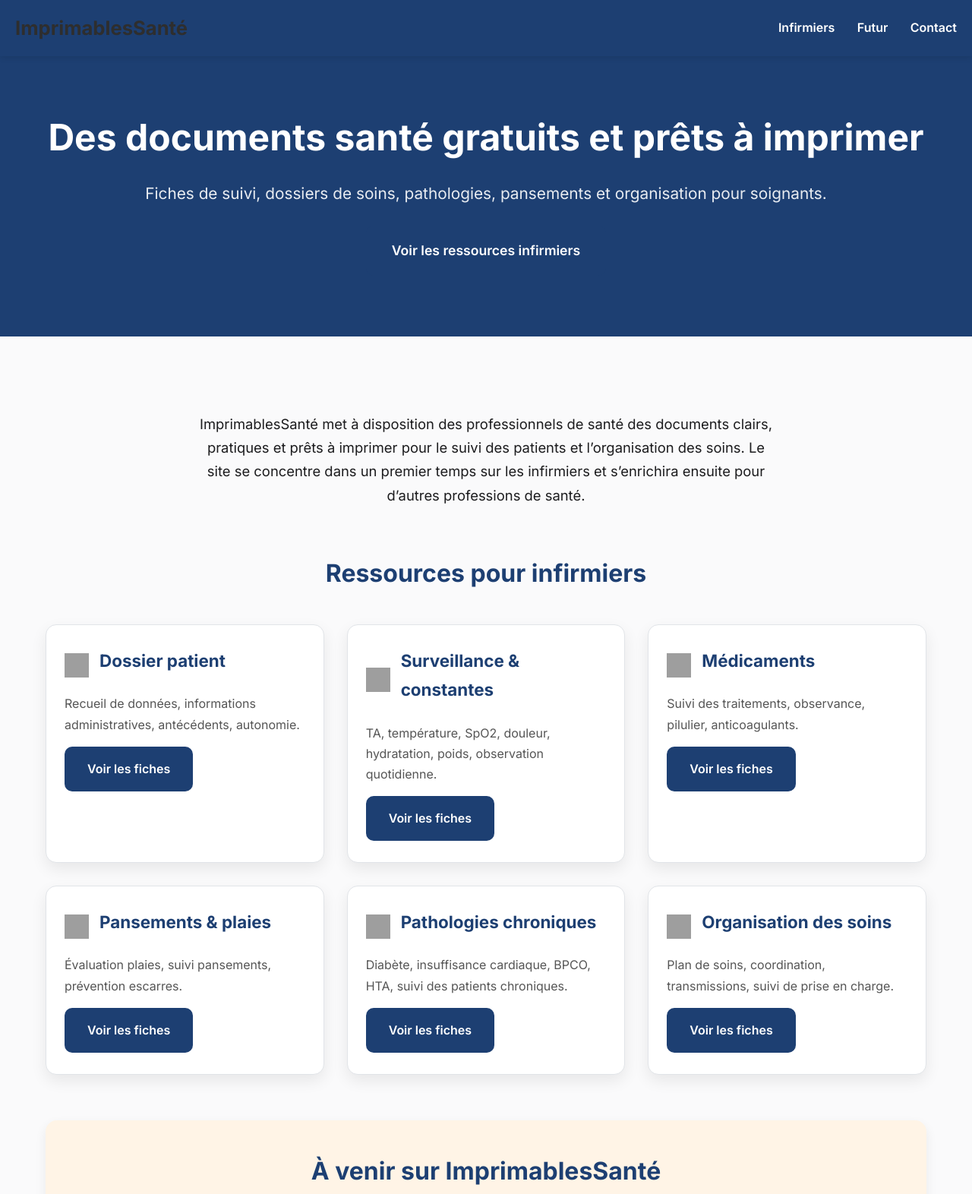
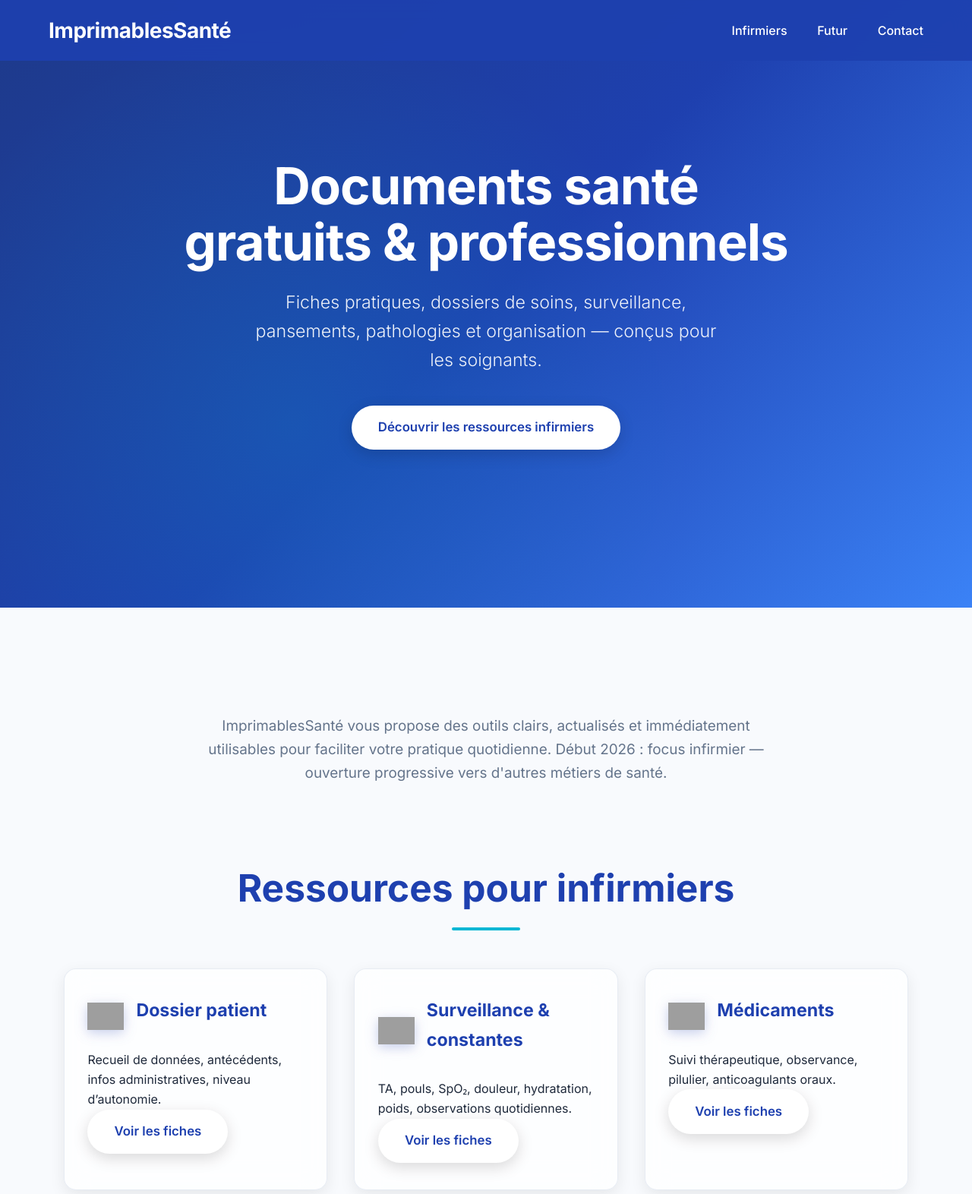
Before and after one commit to xd6pwyx7n2-debug/ImprimablesSant-, a plain HTML site: page index.html in a window 1280 px wide. Shown: the top 1572 px of the page at 76% size. Drawn offline with Linux system fonts and the light colour scheme; grey boxes are pictures that could not be loaded.

Commit message:
Update index.html

```diff
--- a/index.html
+++ b/index.html
@@ -4,148 +4,307 @@
   <meta charset="UTF-8">
   <title>ImprimablesSanté – Documents santé gratuits à imprimer</title>
   <meta name="description" content="ImprimablesSanté propose des documents professionnels gratuits à imprimer pour les soignants : fiches de suivi patients, dossiers de soins, constantes, pathologies, organisation.">
-  <meta name="keywords" content="imprimables santé, documents santé gratuits, fiches soins infirmiers, suivi patient infirmier, dossier de soins pdf">
   <meta name="viewport" content="width=device-width, initial-scale=1.0">
 
-  <!-- GOOGLE FONT -->
-  <link href="https://fonts.googleapis.com/css2?family=Inter:wght@400;600;700&display=swap" rel="stylesheet">
+  <!-- Google Font - Inter + variable fonts possible en 2026 -->
+  <link rel="preconnect" href="https://fonts.googleapis.com">
+  <link rel="preconnect" href="https://fonts.gstatic.com" crossorigin>
+  <link href="https://fonts.googleapis.com/css2?family=Inter:wght@300;400;500;600;700&display=swap" rel="stylesheet">
 
-  <!-- CSS MODERNE INTÉGRÉ -->
   <style>
-    /* RESET */
-    *{margin:0;padding:0;box-sizing:border-box;}
-    html{scroll-behavior:smooth;}
-    body{font-family:'Inter',Arial,sans-serif;background:#fafafb;color:#2e2e2e;line-height:1.7;}
-
-    /* VARIABLES */
-    :root{
-      --primary:#1d3f72;
-      --primary-light:#3267a8;
-      --accent:#ffffff;
-      --text-dark:#1c1c1e;
-      --text-muted:#555;
-      --border:#e1e4e8;
-      --shadow-light:rgba(0,0,0,0.08);
+    /* ── RESET & BASE ──────────────────────────────────────── */
+    * {
+      margin: 0;
+      padding: 0;
+      box-sizing: border-box;
     }
 
-    /* NAVBAR */
-    nav{
-      position:fixed;
-      top:0;
-      width:100%;
-      background:var(--primary);
-      padding:15px 20px;
-      display:flex;
-      justify-content:space-between;
-      align-items:center;
-      z-index:100;
-      box-shadow:0 2px 8px rgba(0,0,0,0.1);
-    }
-    nav a{
-      color:#fff;
-      text-decoration:none;
-      font-weight:600;
-      margin-left:25px;
-      transition:opacity 0.3s;
-    }
-    nav a:hover{opacity:0.8;}
-    nav .logo{font-size:1.6rem;font-weight:700;}
-
-    /* HERO */
-    .hero{
-      display:flex;
-      flex-direction:column;
-      justify-content:center;
-      align-items:center;
-      text-align:center;
-      background:var(--primary);
-      color:#fff;
-      padding:140px 20px 80px 20px;
-    }
-    .hero h1{font-size:3rem;margin-bottom:15px;}
-    .hero p{font-size:1.3rem;margin-bottom:25px;opacity:0.9;}
-    .hero .btn{padding:16px 32px;font-size:1.1rem;}
-
-    /* MAIN CONTAINER */
-    main.container{max-width:1200px;margin:0 auto;padding:60px 20px;}
-
-    /* SECTION TITRE */
-    section h2{text-align:center;font-size:2rem;margin-bottom:40px;color:var(--primary);}
-
-    /* GRID */
-    .grid{
-      display:grid;
-      grid-template-columns:repeat(auto-fit,minmax(300px,1fr));
-      gap:30px;
-      margin-bottom:60px;
+    html {
+      scroll-behavior: smooth;
     }
 
-    /* CARD */
-    .card{
-      background:var(--accent);
-      border-radius:14px;
-      padding:28px 24px;
-      box-shadow:0 8px 20px var(--shadow-light);
-      border:1px solid var(--border);
-      transition:transform 0.3s,box-shadow 0.3s;
-    }
-    .card:hover{transform:translateY(-3px);box-shadow:0 12px 24px rgba(0,0,0,0.12);}
-    .card h3{font-size:1.4rem;color:var(--primary);margin-bottom:12px;}
-    .card p{font-size:1rem;color:var(--text-muted);}
-    .card .btn{margin-top:15px;display:inline-block;}
-
-    /* ICON BLOCK */
-    .icon-block{display:flex;align-items:center;gap:14px;margin-bottom:12px;}
-    .icon-block svg, .icon-block img{width:32px;height:32px;}
-
-    /* BTN */
-    .btn{
-      display:inline-block;
-      padding:14px 28px;
-      background:var(--primary);
-      color:#fff;
-      font-weight:600;
-      border-radius:10px;
-      text-decoration:none;
-      border:2px solid transparent;
-      transition:background 0.3s,border-color 0.3s,transform 0.2s;
-    }
-    .btn:hover{background:var(--primary-light);border-color:var(--primary-light);transform:scale(1.04);}
-
-    /* FUTURE SECTION */
-    .future{
-      background:#fff4e6;
-      padding:40px;
-      border-radius:15px;
-      text-align:center;
-      margin-top:50px;
-      box-shadow:0 6px 15px rgba(0,0,0,0.07);
+    body {
+      font-family: 'Inter', system-ui, -apple-system, sans-serif;
+      background: #f8fafd;
+      color: #1e293b;
+      line-height: 1.65;
+      overflow-x: hidden;
     }
 
-    /* FOOTER */
-    footer{
-      background:var(--primary);
-      color:#fff;
-      text-align:center;
-      padding:35px 20px;
-      font-size:0.95rem;
+    /* ── VARIABLES 2026 - Santé moderne & confiance ───────── */
+    :root {
+      --primary:    #1e40af;        /* Bleu profond confiance */
+      --primary-dark: #1e3a8a;
+      --primary-light: #3b82f6;
+      --accent:     #06b6d4;        /* Turquoise frais, moderne */
+      --accent-soft:#5eead4;
+      --corail:     #f87171;        /* Très léger accent chaud */
+      --bg:         #f8fafd;
+      --card-bg:    rgba(255,255,255,0.75);
+      --text:       #0f172a;
+      --text-muted: #64748b;
+      --border:     rgba(226,232,240,0.8);
+      --shadow-sm:  0 6px 20px rgba(0,0,0,0.08);
+      --shadow-md:  0 12px 32px rgba(30,64,175,0.12);
+      --radius:     16px;
+      --transition: all 0.4s cubic-bezier(0.165, 0.84, 0.44, 1);
     }
-    footer a{color:#fff;text-decoration:underline;}
-    footer p{margin-bottom:5px;}
 
-    /* INTRO */
-    .intro{text-align:center;max-width:800px;margin:40px auto 60px auto;font-size:1.15rem;color:var(--text-dark);padding:0 15px;}
+    /* ── NAVBAR ────────────────────────────────────────────── */
+    nav {
+      position: fixed;
+      inset: 0 0 auto 0;
+      height: 80px;
+      background: rgba(30,64,175,0.92);
+      backdrop-filter: blur(12px);
+      -webkit-backdrop-filter: blur(12px);
+      color: white;
+      display: flex;
+      align-items: center;
+      justify-content: space-between;
+      padding: 0 5vw;
+      z-index: 1000;
+      transition: var(--transition);
+    }
 
-    /* RESPONSIVE */
-    @media(max-width:768px){
-      nav a{margin-left:15px;}
-      .hero h1{font-size:2.4rem;}
-      .hero p{font-size:1.1rem;}
-      .btn{padding:12px 24px;}
+    nav.scrolled {
+      background: rgba(30,64,175,0.96);
+      box-shadow: 0 4px 20px rgba(0,0,0,0.15);
+    }
+
+    .logo {
+      font-size: 1.75rem;
+      font-weight: 700;
+      letter-spacing: -0.5px;
+    }
+
+    nav a {
+      color: white;
+      text-decoration: none;
+      font-weight: 500;
+      margin-left: 2.2rem;
+      position: relative;
+      transition: var(--transition);
+    }
+
+    nav a::after {
+      content: '';
+      position: absolute;
+      width: 0;
+      height: 2px;
+      bottom: -6px;
+      left: 0;
+      background: var(--accent);
+      transition: width 0.35s ease;
+    }
+
+    nav a:hover::after,
+    nav a.active::after { width: 100%; }
+
+    /* ── HERO ──────────────────────────────────────────────── */
+    .hero {
+      min-height: 100vh;
+      display: grid;
+      place-items: center;
+      text-align: center;
+      background: linear-gradient(135deg, #1e3a8a 0%, #1e40af 50%, #3b82f6 100%);
+      color: white;
+      padding: 0 5vw;
+      position: relative;
+      overflow: hidden;
+    }
+
+    .hero::before {
+      content: '';
+      position: absolute;
+      inset: 0;
+      background: radial-gradient(circle at 30% 70%, rgba(6,182,212,0.18) 0%, transparent 50%);
+      pointer-events: none;
+    }
+
+    .hero-content {
+      position: relative;
+      z-index: 2;
+      max-width: 900px;
+    }
+
+    .hero h1 {
+      font-size: clamp(2.8rem, 6vw, 4.2rem);
+      font-weight: 700;
+      margin-bottom: 1.4rem;
+      line-height: 1.1;
+      letter-spacing: -1px;
+    }
+
+    .hero p {
+      font-size: clamp(1.2rem, 3vw, 1.45rem);
+      max-width: 620px;
+      margin: 0 auto 2.5rem;
+      opacity: 0.92;
+      font-weight: 300;
+    }
+
+    /* ── BUTTONS ───────────────────────────────────────────── */
+    .btn {
+      display: inline-flex;
+      align-items: center;
+      justify-content: center;
+      padding: 0.95rem 2.2rem;
+      font-size: 1.05rem;
+      font-weight: 600;
+      background: white;
+      color: var(--primary);
+      border-radius: 50px;
+      text-decoration: none;
+      border: none;
+      box-shadow: 0 6px 20px rgba(0,0,0,0.15);
+      transition: var(--transition);
+      position: relative;
+      overflow: hidden;
+    }
+
+    .btn::before {
+      content: '';
+      position: absolute;
+      inset: 0;
+      background: linear-gradient(90deg, transparent, rgba(255,255,255,0.3), transparent);
+      transform: translateX(-100%);
+      transition: transform 0.6s;
+    }
+
+    .btn:hover::before { transform: translateX(100%); }
+
+    .btn:hover {
+      transform: translateY(-4px);
+      box-shadow: 0 12px 32px rgba(30,64,175,0.28);
+      background: #f8fafd;
+    }
+
+    .btn-accent {
+      background: var(--accent);
+      color: white;
+    }
+
+    /* ── MAIN CONTAINER ────────────────────────────────────── */
+    main.container {
+      max-width: 1240px;
+      margin: 0 auto;
+      padding: 140px 5vw 100px;
+    }
+
+    section h2 {
+      text-align: center;
+      font-size: clamp(2.2rem, 5vw, 3.1rem);
+      font-weight: 700;
+      margin-bottom: 4rem;
+      color: var(--primary);
+      position: relative;
+    }
+
+    section h2::after {
+      content: '';
+      width: 90px;
+      height: 4px;
+      background: var(--accent);
+      position: absolute;
+      bottom: -14px;
+      left: 50%;
+      transform: translateX(-50%);
+      border-radius: 2px;
+    }
+
+    /* ── CARDS avec glassmorphism léger ────────────────────── */
+    .grid {
+      display: grid;
+      grid-template-columns: repeat(auto-fit, minmax(320px, 1fr));
+      gap: 2.2rem;
+    }
+
+    .card {
+      background: var(--card-bg);
+      backdrop-filter: blur(16px);
+      -webkit-backdrop-filter: blur(16px);
+      border: 1px solid var(--border);
+      border-radius: var(--radius);
+      padding: 2.2rem 1.9rem;
+      box-shadow: var(--shadow-sm);
+      transition: var(--transition);
+      opacity: 0;
+      transform: translateY(35px);
+      animation: cardFadeIn 0.9s forwards;
+      animation-delay: calc(var(--order) * 120ms);
+    }
+
+    @keyframes cardFadeIn {
+      to {
+        opacity: 1;
+        transform: translateY(0);
+      }
+    }
+
+    .card:hover {
+      transform: translateY(-10px);
+      box-shadow: var(--shadow-md);
+    }
+
+    .card h3 {
+      font-size: 1.45rem;
+      color: var(--primary);
+      margin-bottom: 0.9rem;
+    }
+
+    .icon-block {
+      display: flex;
+      align-items: center;
+      gap: 1rem;
+      margin-bottom: 1.1rem;
+    }
+
+    .icon-block img {
+      width: 48px;
+      height: 48px;
+      object-fit: contain;
+      filter: drop-shadow(0 4px 8px rgba(30,64,175,0.25));
+      transition: transform 0.5s ease;
+    }
+
+    .card:hover .icon-block img {
+      transform: scale(1.12) rotate(8deg);
+    }
+
+    /* ── FUTURE SECTION ────────────────────────────────────── */
+    .future {
+      background: linear-gradient(135deg, rgba(5,182,212,0.08) 0%, rgba(248,250,253,0.4) 100%);
+      backdrop-filter: blur(10px);
+      border: 1px solid rgba(5,182,212,0.15);
+      border-radius: var(--radius);
+      padding: 3.5rem 2.5rem;
+      text-align: center;
+      margin: 6rem 0 4rem;
+    }
+
+    /* ── FOOTER ────────────────────────────────────────────── */
+    footer {
+      background: var(--primary);
+      color: rgba(255,255,255,0.92);
+      text-align: center;
+      padding: 4rem 5vw 2.5rem;
+    }
+
+    footer a {
+      color: var(--accent-soft);
+      text-decoration: none;
+      font-weight: 500;
+    }
+
+    /* Responsive */
+    @media (max-width: 820px) {
+      nav { padding: 0 6vw; }
+      nav a { margin-left: 1.4rem; font-size: 0.95rem; }
+      .hero h1 { font-size: 3.1rem; }
     }
   </style>
 </head>
-
 <body>
 
 <!-- NAVBAR -->
@@ -158,95 +317,103 @@
   </div>
 </nav>
 
-<!-- HERO SECTION -->
+<!-- HERO -->
 <section class="hero">
-  <h1>Des documents santé gratuits et prêts à imprimer</h1>
-  <p>Fiches de suivi, dossiers de soins, pathologies, pansements et organisation pour soignants.</p>
-  <a href="#infirmiers" class="btn">Voir les ressources infirmiers</a>
+  <div class="hero-content">
+    <h1>Documents santé<br>gratuits & professionnels</h1>
+    <p>Fiches pratiques, dossiers de soins, surveillance, pansements, pathologies et organisation — conçus pour les soignants.</p>
+    <a href="#infirmiers" class="btn">Découvrir les ressources infirmiers</a>
+  </div>
 </section>
 
-<!-- MAIN CONTENT -->
 <main class="container">
 
-  <!-- INTRO -->
-  <section class="intro">
-    <p>ImprimablesSanté met à disposition des professionnels de santé des documents clairs, pratiques et prêts à imprimer pour le suivi des patients et l’organisation des soins. Le site se concentre dans un premier temps sur les infirmiers et s’enrichira ensuite pour d’autres professions de santé.</p>
+  <section class="intro" style="text-align:center; max-width:780px; margin:0 auto 6rem; font-size:1.18rem; color:var(--text-muted);">
+    <p>ImprimablesSanté vous propose des outils clairs, actualisés et immédiatement utilisables pour faciliter votre pratique quotidienne. Début 2026 : focus infirmier — ouverture progressive vers d'autres métiers de santé.</p>
   </section>
 
-  <!-- INFIRMIERS -->
+  <!-- RESSOURCES INFIRMIERS -->
   <section id="infirmiers">
     <h2>Ressources pour infirmiers</h2>
     <div class="grid">
-      <div class="card">
+      <div class="card" style="--order:1">
         <div class="icon-block">
-          <img src="https://img.icons8.com/ios-filled/50/1d3f72/folder-invoices.png"/>
+          <img src="https://img.icons8.com/ios-filled/50/1d3f72/folder-invoices.png" alt="Dossier"/>
           <h3>Dossier patient</h3>
         </div>
-        <p>Recueil de données, informations administratives, antécédents, autonomie.</p>
+        <p>Recueil de données, antécédents, infos administratives, niveau d’autonomie.</p>
         <a href="/infirmiers/dossier-patient.html" class="btn">Voir les fiches</a>
       </div>
 
-      <div class="card">
+      <div class="card" style="--order:2">
         <div class="icon-block">
-          <img src="https://img.icons8.com/ios-filled/50/1d3f72/stethoscope.png"/>
+          <img src="https://img.icons8.com/ios-filled/50/1d3f72/stethoscope.png" alt="Constantes"/>
           <h3>Surveillance & constantes</h3>
         </div>
-        <p>TA, température, SpO2, douleur, hydratation, poids, observation quotidienne.</p>
+        <p>TA, pouls, SpO₂, douleur, hydratation, poids, observations quotidiennes.</p>
         <a href="/infirmiers/surveillance.html" class="btn">Voir les fiches</a>
       </div>
 
-      <div class="card">
+      <div class="card" style="--order:3">
         <div class="icon-block">
-          <img src="https://img.icons8.com/ios-filled/50/1d3f72/pill.png"/>
+          <img src="https://img.icons8.com/ios-filled/50/1d3f72/pill.png" alt="Médicaments"/>
           <h3>Médicaments</h3>
         </div>
-        <p>Suivi des traitements, observance, pilulier, anticoagulants.</p>
+        <p>Suivi thérapeutique, observance, pilulier, anticoagulants oraux.</p>
         <a href="/infirmiers/medicaments.html" class="btn">Voir les fiches</a>
       </div>
 
-      <div class="card">
+      <div class="card" style="--order:4">
         <div class="icon-block">
-          <img src="https://img.icons8.com/ios-filled/50/1d3f72/band-aid.png"/>
+          <img src="https://img.icons8.com/ios-filled/50/1d3f72/band-aid.png" alt="Pansements"/>
           <h3>Pansements & plaies</h3>
         </div>
-        <p>Évaluation plaies, suivi pansements, prévention escarres.</p>
+        <p>Évaluation, suivi, prévention des escarres, pansements modernes.</p>
         <a href="/infirmiers/pansements.html" class="btn">Voir les fiches</a>
       </div>
 
-      <div class="card">
+      <div class="card" style="--order:5">
         <div class="icon-block">
-          <img src="https://img.icons8.com/ios-filled/50/1d3f72/heart.png"/>
+          <img src="https://img.icons8.com/ios-filled/50/1d3f72/heart.png" alt="Pathologies"/>
           <h3>Pathologies chroniques</h3>
         </div>
-        <p>Diabète, insuffisance cardiaque, BPCO, HTA, suivi des patients chroniques.</p>
+        <p>Diabète, IC, BPCO, HTA, éducation thérapeutique patient.</p>
         <a href="/infirmiers/pathologies.html" class="btn">Voir les fiches</a>
       </div>
 
-      <div class="card">
+      <div class="card" style="--order:6">
         <div class="icon-block">
-          <img src="https://img.icons8.com/ios-filled/50/1d3f72/organization.png"/>
+          <img src="https://img.icons8.com/ios-filled/50/1d3f72/organization.png" alt="Organisation"/>
           <h3>Organisation des soins</h3>
         </div>
-        <p>Plan de soins, coordination, transmissions, suivi de prise en charge.</p>
+        <p>Plan de soins, transmissions, coordination, priorisation.</p>
         <a href="/infirmiers/organisation.html" class="btn">Voir les fiches</a>
       </div>
     </div>
   </section>
 
-  <!-- FUTUR -->
+  <!-- À VENIR -->
   <section id="future" class="future">
-    <h2>À venir sur ImprimablesSanté</h2>
-    <p>De nouvelles ressources seront progressivement ajoutées pour d’autres professions de santé : kinésithérapeutes, sages-femmes, aides-soignants, orthophonistes…</p>
+    <h2>Prochainement sur ImprimablesSanté</h2>
+    <p style="font-size:1.15rem; max-width:720px; margin:1.6rem auto;">
+      Progressivement : kinésithérapie • sages-femmes • aides-soignants • orthophonie • ergothérapie...
+    </p>
   </section>
 
 </main>
 
-<!-- FOOTER -->
 <footer id="contact">
   <p>© 2026 – ImprimablesSanté</p>
-  <p>Documents fournis à titre informatif – ne remplacent pas un avis médical ou juridique.</p>
-  <a href="#contact">Mentions légales</a>
+  <p style="margin:1rem 0;">Documents à titre informatif – ne remplacent ni avis médical ni avis juridique.</p>
+  <a href="#">Mentions légales & confidentialité</a>
 </footer>
+
+<script>
+// Petit effet scroll navbar
+window.addEventListener('scroll', () => {
+  document.querySelector('nav').classList.toggle('scrolled', window.scrollY > 80);
+});
+</script>
 
 </body>
 </html>
```
